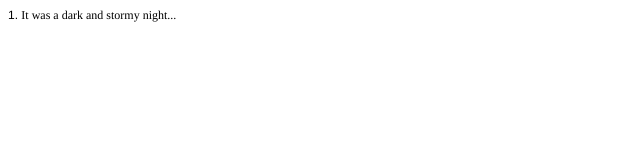
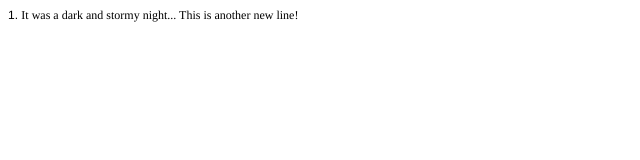
Before and after one commit to Pocolius/fireside-story, a plain HTML site: page index.html in a window 1280 px wide. Shown: the whole page, without its empty margins (0-640 px from the left). Drawn offline with Linux system fonts and the light colour scheme.

Commit message:
added a second line

```diff
--- a/index.html
+++ b/index.html
@@ -13,6 +13,7 @@
   </style>
 </head>
 <body>
-<p class="p1"><span class="s1">1. </span><span class="s2">It was a dark and stormy night...</span></p>
+<p class="p1"><span class="s1">1. </span><span class="s2">It was a dark and stormy night...</span>
+<span>This is another new line!</span></p>
 </body>
 </html>
```
